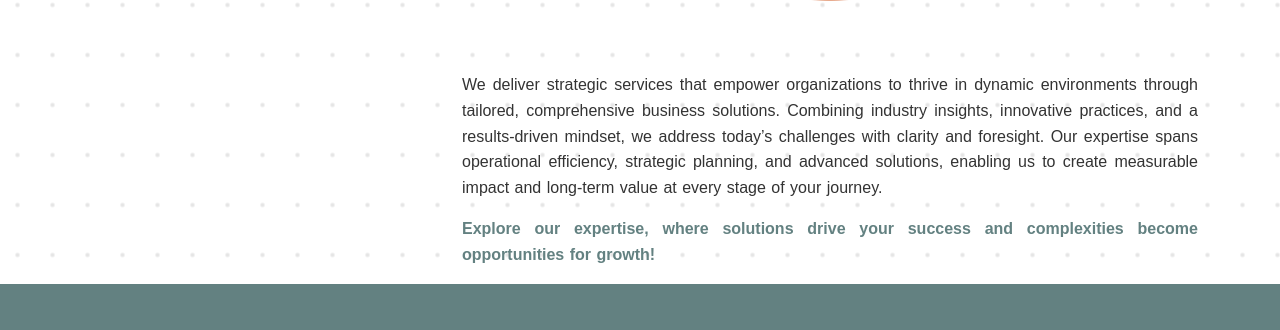
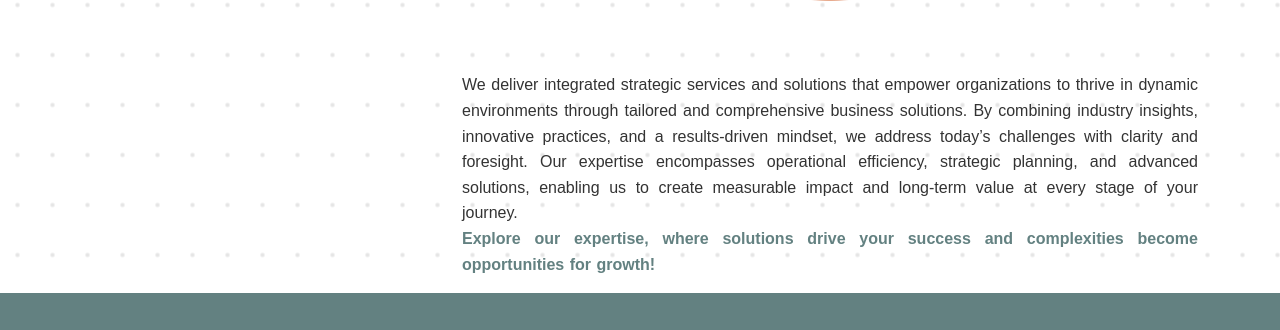
Before and after one commit to MuhyeAlRaie/Levenbert02, a plain HTML site: page expertise.html in a window 1280 px wide. Shown: the part 770-1100 px from the top of the page. Drawn offline with nearby package versions, Linux system fonts and the light colour scheme.

Commit message:
edit Business line paragraph at home page section and inner page

```diff
--- a/expertise.html
+++ b/expertise.html
@@ -135,9 +135,7 @@
               <img src="assets/img/ex.png" alt="" class="img-fluid services-img">
               <!-- <h3 style="color: #2D435B;"><span class="icon bi-circle-fill" style="color: #FF9F7C;"></span> BUSINESS SERVICES AND SOLUTIONS</h3> -->
               <p style="font-size: 16px;">
-                 We deliver strategic services that empower organizations to thrive in dynamic environments through tailored, comprehensive business solutions. Combining industry insights, innovative practices, and a results-driven mindset, we address today’s challenges with clarity and foresight. Our expertise spans operational efficiency, strategic planning, and advanced solutions, enabling us to create measurable impact and long-term value at every stage of your journey.
-              <p>
-               <span style="font-size: 16px;font-weight: bold;color: #638181; ">Explore our expertise, where solutions drive your success and complexities become opportunities for growth! </span>
+                We deliver integrated strategic services and solutions that empower organizations to thrive in dynamic environments through tailored and comprehensive business solutions. By combining industry insights, innovative practices, and a results-driven mindset, we address today’s challenges with clarity and foresight. Our expertise encompasses operational efficiency, strategic planning, and advanced solutions, enabling us to create measurable impact and long-term value at every stage of your journey.<br><span style="font-size: 16px;font-weight: bold;color: #638181; ">Explore our expertise, where solutions drive your success and complexities become opportunities for growth! </span>
                </p>
               <!-- <p>
                 Sunt rem odit accusantium omnis perspiciatis officia. Laboriosam aut consequuntur recusandae mollitia doloremque est architecto cupiditate ullam. Quia est ut occaecati fuga. Distinctio ex repellendus eveniet velit sint quia sapiente cumque. Et ipsa perferendis ut nihil. Laboriosam vel voluptates tenetur nostrum. Eaque iusto cupiditate et totam et quia dolorum in. Sunt molestiae ipsum at consequatur vero. Architecto ut pariatur autem ad non cumque nesciunt qui maxime. Sunt eum quia impedit dolore alias explicabo ea.
```
Also changed, not shown: index.html (+1 -1 lines).
